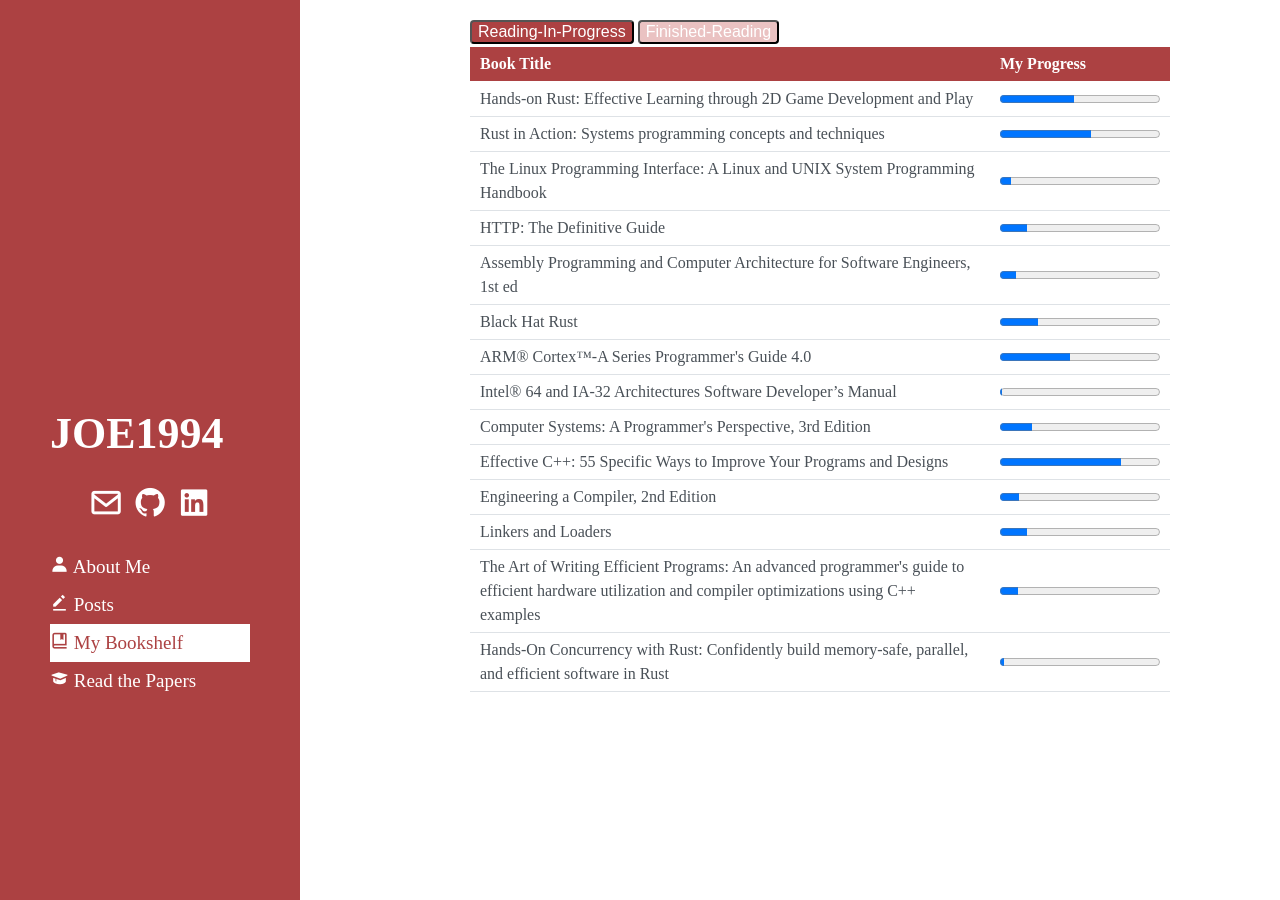
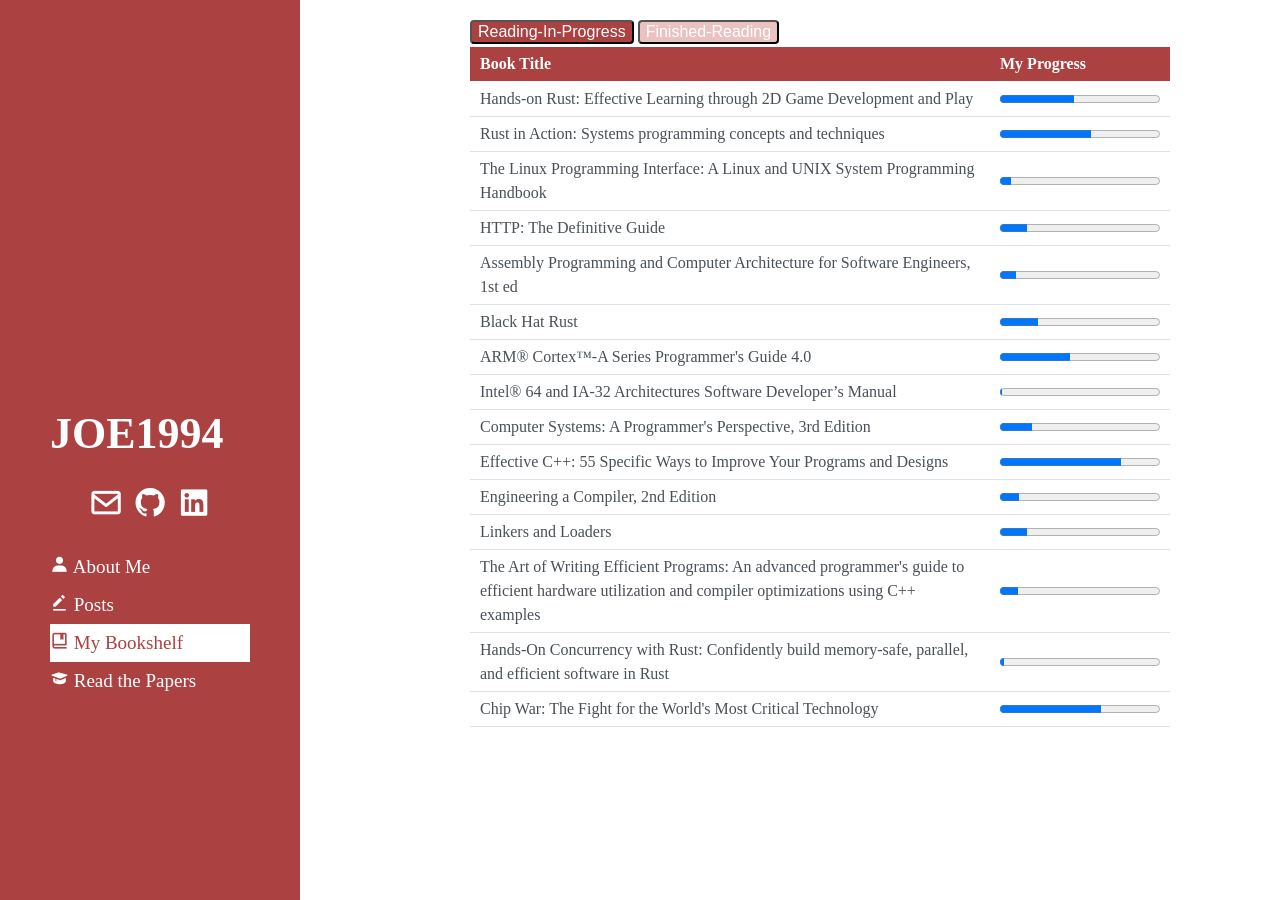
Before and after one commit to JOE1994/JOE1994.github.io, a Jekyll site: the page built from bookshelf.html, in a window 1280 px wide. Built offline with Jekyll 4.4.1, drawn with Linux system fonts in a browser that asks for light colours; some web fonts are replaced.

Commit message:
[book] 'Chip Wars' progress

```diff
--- a/_data/bookshelf_still_reading.yml
+++ b/_data/bookshelf_still_reading.yml
@@ -55,3 +55,7 @@
 - name: "Hands-On Concurrency with Rust: Confidently build memory-safe, parallel, and efficient software in Rust"
   progress: 12
   tot_pages: 444
+
+- name: "Chip War: The Fight for the World's Most Critical Technology"
+  progress: 277
+  tot_pages: 436
```
